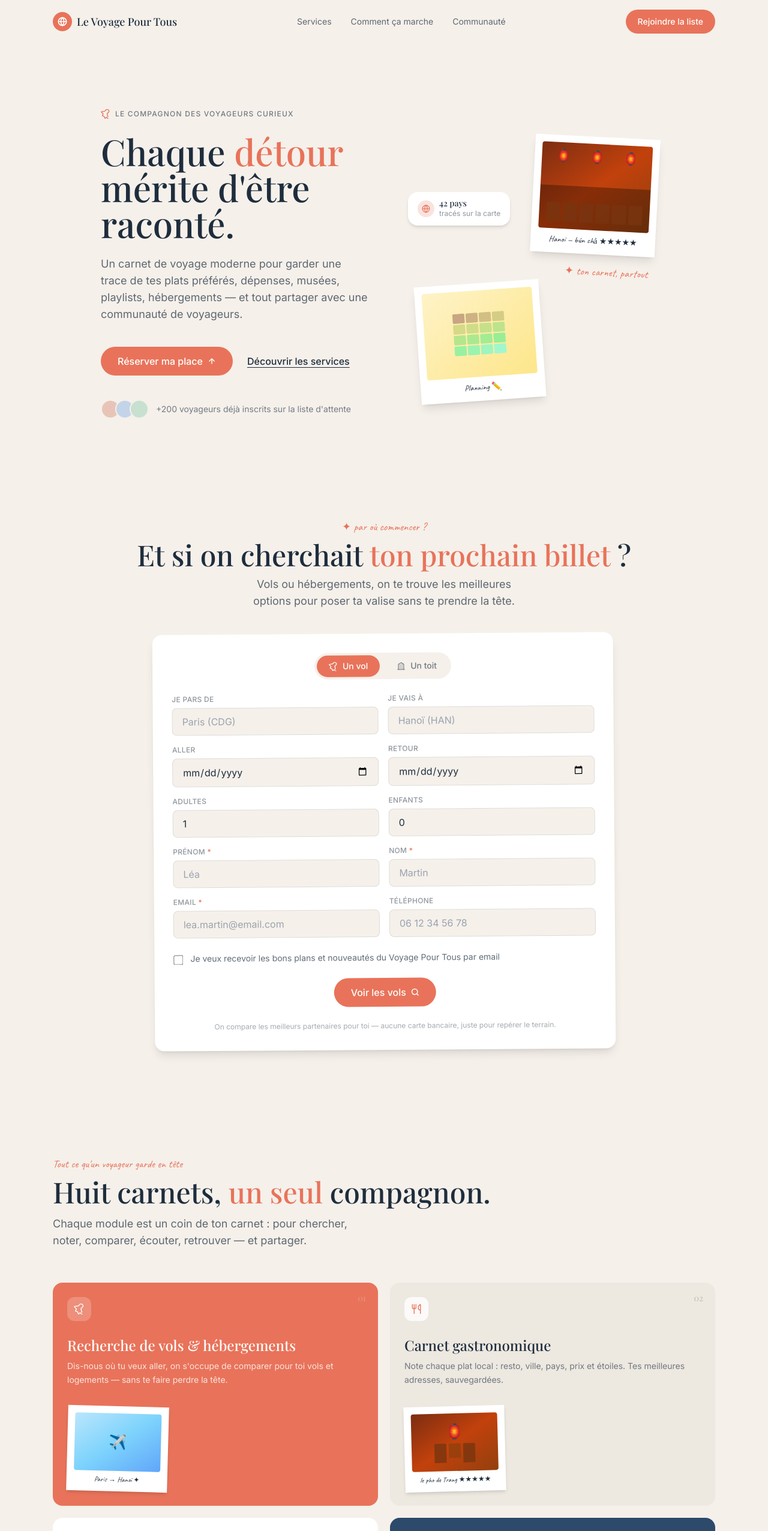
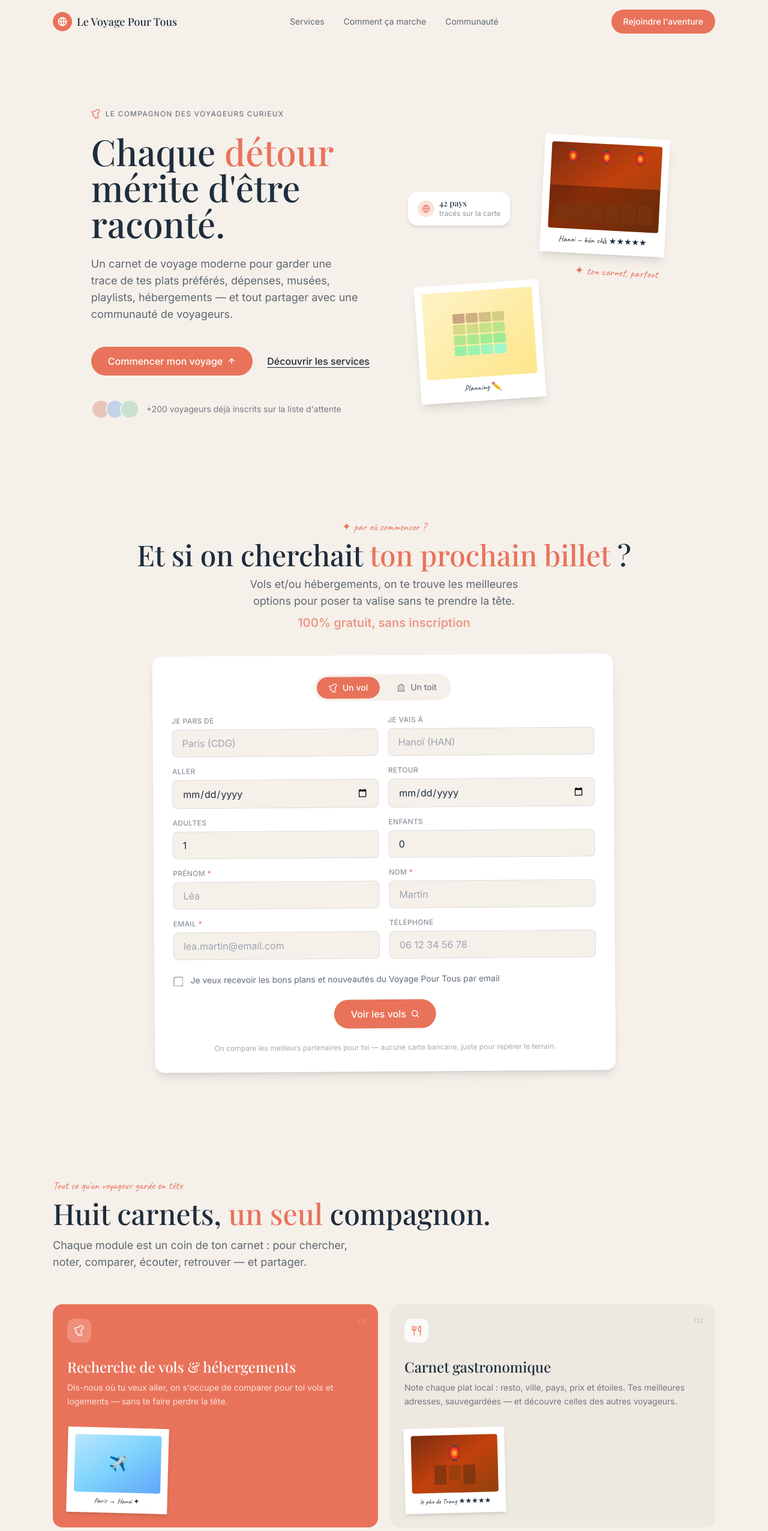
Before and after one commit to ganserecoulibaly/LVPTLanding, a React (Vite) app: page / in a window 1280 px wide. Shown: the top 2552 px of the page at 60% size. Built offline with nearby package versions, Linux system fonts and the light colour scheme; a web font is replaced by a local one.

Commit message:
change on Sections

```diff
--- a/src/components/ComingSoon.jsx
+++ b/src/components/ComingSoon.jsx
@@ -34,7 +34,7 @@ export default function ComingSoon() {
           </div>
           <div className="md:pt-10">
             <p className="section-subtitle">
-              Deux modules en route — pensés avec les voyageurs de la liste d'attente. Rejoins-la pour voter sur l'ordre de sortie.
+              Deux modules en route — pensés avec les voyageurs. Rejoins-la pour proposer et voter sur l'ordre de sortie et la fonctionnalité qui te plairait.
             </p>
           </div>
         </div>
--- a/src/components/FlightHotelSearch.jsx
+++ b/src/components/FlightHotelSearch.jsx
@@ -15,6 +15,8 @@ const emptyForm = {
   email: '',
   telephone: '',
   newsletter: false,
+  budget: '',
+  typeHebergement: '',
 }
 
 export default function FlightHotelSearch() {
@@ -62,7 +64,7 @@ export default function FlightHotelSearch() {
   }
 
   return (
-    <section className="bg-cream pt-16 pb-20">
+    <section id="recherche" className="bg-cream pt-16 pb-20">
       <div className="max-w-6xl mx-auto px-6">
 
         {/* Eyebrow + titre, avec les classes utilitaires du projet */}
@@ -72,7 +74,10 @@ export default function FlightHotelSearch() {
             Et si on cherchait <em className="text-coral not-italic">ton prochain billet</em> ?
           </h2>
           <p className="section-subtitle max-w-md mx-auto">
-            Vols ou hébergements, on te trouve les meilleures options pour poser ta valise sans te prendre la tête.
+            Vols et/ou hébergements, on te trouve les meilleures options pour poser ta valise sans te prendre la tête.
+          </p>
+          <p className="font-sans text-xl font-bold text-coral/70 mt-2">
+             100% gratuit, sans inscription
           </p>
         </div>
 
@@ -189,6 +194,25 @@ export default function FlightHotelSearch() {
                   <input type="email" placeholder="lea.martin@email.com" required className="search-input"
                     value={form.email} onChange={(e) => update('email', e.target.value)} />
                 </Field>
+                <Field label="Budget max / nuit (€)">
+                   <input type="number" min="0" placeholder="ex : 80" className="search-input"
+                    value={form.budget} onChange={(e) => update('budget', e.target.value)} />
+                </Field>
+                <Field label="Type d'hébergement">
+                  <select className="search-input" value={form.typeHebergement} onChange={(e) => update('typeHebergement', e.target.value)}>
+                    <option value="">Pas de préférence</option>
+                    <option value="hotel">Hôtel</option>
+                    <option value="auberge">Auberge de jeunesse</option>
+                    <option value="airbnb">Airbnb / Location entre particuliers</option>
+                    <option value="camping">Camping</option>
+                    <option value="guesthouse">Guesthouse / Chambre d'hôtes</option>
+                    <option value="glamping">Glamping</option>
+                    <option value="resort">Resort / Club</option>
+                    <option value="apart-hotel">Apart'hôtel</option>
+                    <option value="bateau">Bateau / Péniche</option>
+                    <option value="insolite">Hébergement insolite (cabane, igloo…)</option>
+                  </select>
+                </Field>
               </div>
             )}
 
--- a/src/components/Hero.jsx
+++ b/src/components/Hero.jsx
@@ -25,8 +25,8 @@ export default function Hero() {
           </p>
 
           <div className="flex items-center gap-6 flex-wrap">
-            <a href="#liste" className="btn-primary">
-              Réserver ma place
+            <a href="#recherche" className="btn-primary justify-center whitespace-nowrap">
+              Commencer mon voyage
               <svg width="14" height="14" viewBox="0 0 24 24" fill="none" stroke="currentColor" strokeWidth="2.5" strokeLinecap="round" strokeLinejoin="round">
                 <path d="M12 19V5M5 12l7-7 7 7"/>
               </svg>
--- a/src/components/HowItWorks.jsx
+++ b/src/components/HowItWorks.jsx
@@ -3,18 +3,18 @@ import React from 'react'
 const steps = [
   {
     num: '01',
-    title: 'Rejoins la liste',
+    title: "Embarquer dans l'aventure",
     desc: 'Quelques infos sur toi et tes envies de voyage, pour qu\'on configure ton carnet aux petits oignons.',
   },
   {
     num: '02',
-    title: 'Reçois ton accès',
-    desc: 'Tu es prévenu·e dès l\'ouverture. Tu démarres avec des modèles prêts pour ta zone géographique.',
+    title: 'Bienvenue à bord',
+    desc: "On t'envoie nos pépites et inspirations directement par mail en attendant le grand lancement.",
   },
   {
     num: '03',
     title: 'Note, partage, repars',
-    desc: 'Plats, dépenses, hébergements, anecdotes — et échange avec d\'autres voyageurs sur leur expérience.',
+    desc: "Plats, dépenses, hébergements, anecdotes — et échange avec d\'autres voyageurs sur leur expérience, dès le grand lancement de l'application !",
   },
 ]
 
--- a/src/components/Navbar.jsx
+++ b/src/components/Navbar.jsx
@@ -31,8 +31,8 @@ export default function Navbar() {
           <a href="#communaute" className="font-sans text-navy/70 hover:text-coral transition-colors text-sm">Communauté</a>
         </div>
 
-        <a href="#liste" className="btn-primary text-sm py-2.5 px-5">
-          Rejoindre la liste
+        <a href="#recherche" className="btn-primary text-sm py-2.5 px-5">
+          Rejoindre l'aventure
         </a>
       </div>
     </nav>
--- a/src/components/Services.jsx
+++ b/src/components/Services.jsx
@@ -64,7 +64,7 @@ const modules = [
   },
   {
     num: '02', icon: <IconFork />, title: 'Carnet gastronomique',
-    desc: 'Note chaque plat local : resto, ville, pays, prix et étoiles. Tes meilleures adresses, sauvegardées.',
+    desc: 'Note chaque plat local : resto, ville, pays, prix et étoiles. Tes meilleures adresses, sauvegardées — et découvre celles des autres voyageurs.',
     color: 'bg-cream-dark', textColor: 'text-navy',
     visual: (
       <div className="mt-4 bg-white p-3 shadow-md rotate-[-1.5deg] inline-block">
@@ -84,7 +84,7 @@ const modules = [
   },
   {
     num: '03', icon: <IconWallet />, title: 'Journal de dépenses',
-    desc: 'Suis tes dépenses par catégorie (transport, logement, food...) et compare le coût réel entre destinations.',
+    desc: 'Suis tes dépenses par catégorie (transport, logement, food...) et compare le coût réel entre destinations — et une fois leur voyage terminé, accède aux carnets des autres pour savoir combien ça coûte vraiment.',
     color: 'bg-white', textColor: 'text-navy',
     visual: (
       <div className="mt-4 bg-white p-3 shadow-md rotate-[-1deg] inline-block">
```
